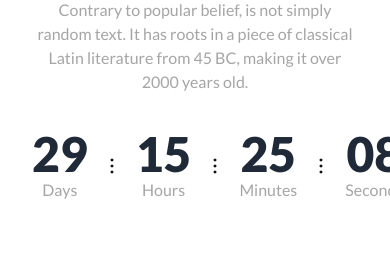
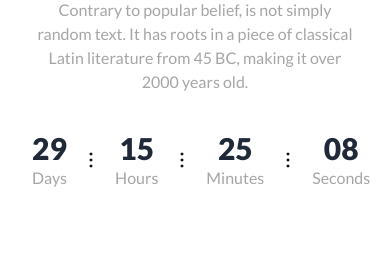
Before and after one commit to tushar-454/fruit-brust, a plain HTML site: page index.html in a window 390 px wide. Shown: the part 582-844 px from the top of the page. Drawn offline with nearby package versions, Linux system fonts and the light colour scheme; files whose address does not match are found by name.

Commit message:
dotd timer little responsive

```diff
--- a/index.html
+++ b/index.html
@@ -229,22 +229,22 @@
               </div>
               <div class="dotdTimer flex gap-3">
                 <div class="day flex flex-col justify-center items-center">
-                  <h1 class="font-lato font-extrabold text-5xl">29</h1>
+                  <h1 class="font-lato font-extrabold text-3xl sm:text-5xl">29</h1>
                   <p class="font-lato font-medium text-[#12121261]">Days</p>
                 </div>
                 <img src="./images//icons/threedot.svg" alt="threedot">
                 <div class="hour flex flex-col justify-center items-center">
-                  <h1 class="font-lato font-extrabold text-5xl">15</h1>
+                  <h1 class="font-lato font-extrabold text-3xl sm:text-5xl">15</h1>
                   <p class="font-lato font-medium text-[#12121261]">Hours</p>
                 </div>
                 <img src="./images//icons/threedot.svg" alt="threedot">
                 <div class="minute flex flex-col justify-center items-center">
-                  <h1 class="font-lato font-extrabold text-5xl">25</h1>
+                  <h1 class="font-lato font-extrabold text-3xl sm:text-5xl">25</h1>
                   <p class="font-lato font-medium text-[#12121261]">Minutes</p>
                 </div>
                 <img src="./images//icons/threedot.svg" alt="threedot">
                 <div class="second flex flex-col justify-center items-center">
-                  <h1 class="font-lato font-extrabold text-5xl">08</h1>
+                  <h1 class="font-lato font-extrabold text-3xl sm:text-5xl">08</h1>
                   <p class="font-lato font-medium text-[#12121261]">Seconds</p>
                 </div>
               </div>
```
